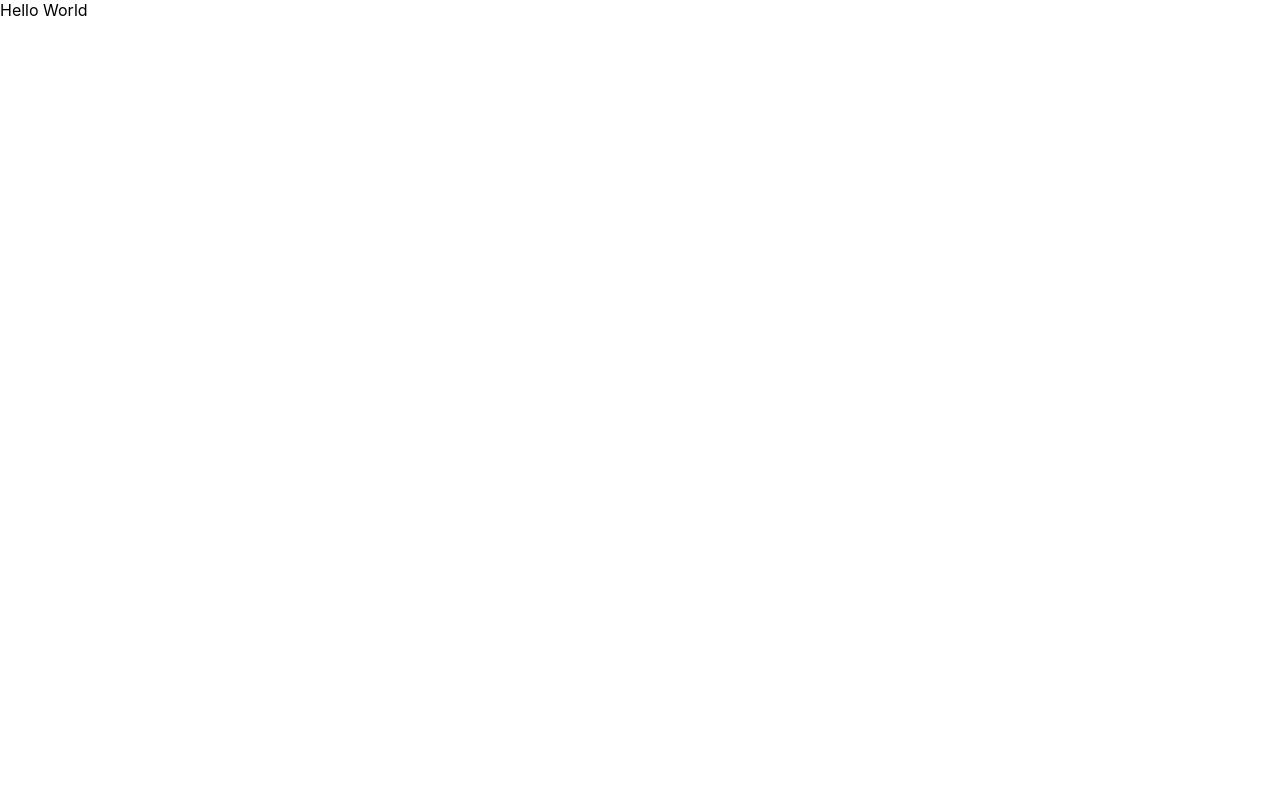
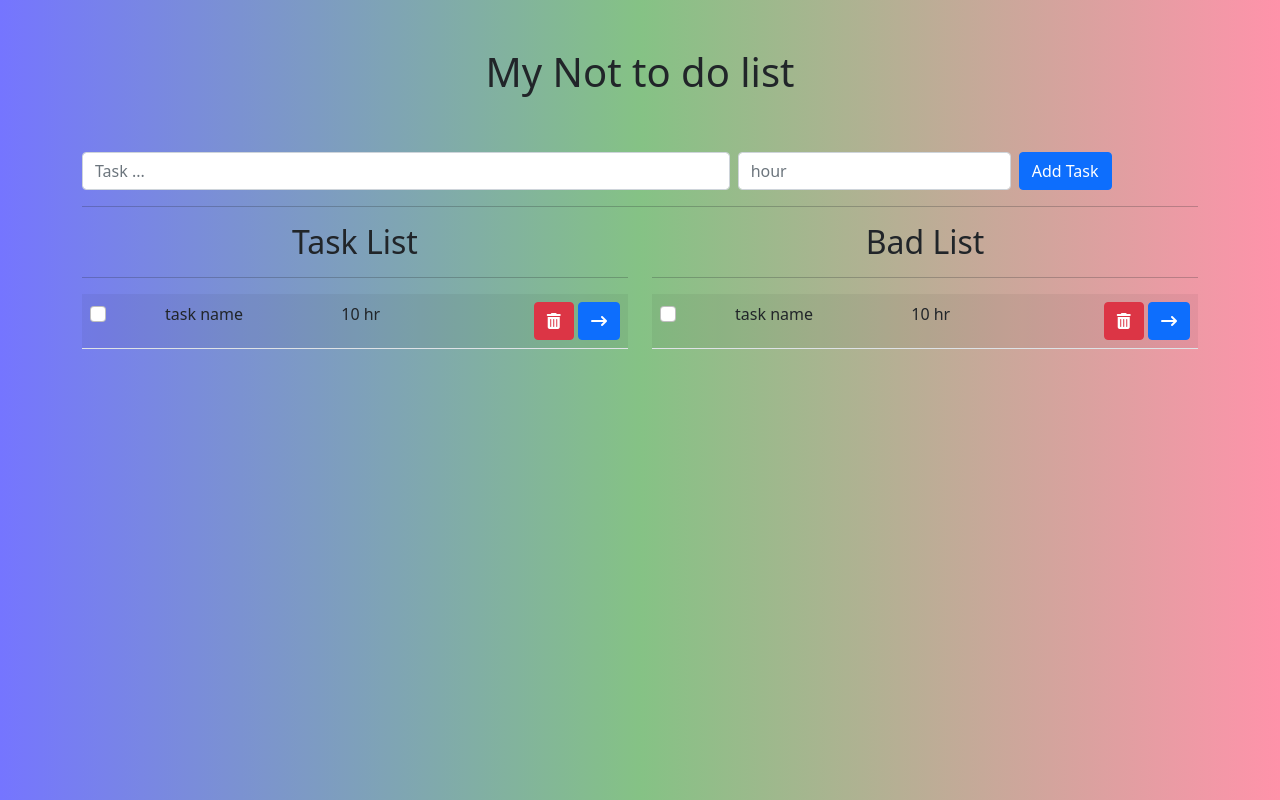
Before and after one commit to prateekkhindri/react-not-to-do-list, a React (Create React App) app: page / in a window 1280 px wide. Built offline with nearby package versions, Linux system fonts and the light colour scheme.

Commit message:
UI layout completed

```diff
--- a/package.json
+++ b/package.json
@@ -6,7 +6,9 @@
     "@testing-library/jest-dom": "^5.16.3",
     "@testing-library/react": "^12.1.4",
     "@testing-library/user-event": "^13.5.0",
+    "bootstrap": "^5.1.3",
     "react": "^18.0.0",
+    "react-bootstrap": "^2.2.2",
     "react-dom": "^18.0.0",
     "react-scripts": "5.0.0",
     "web-vitals": "^2.1.4"
--- a/public/index.html
+++ b/public/index.html
@@ -24,6 +24,16 @@
       work correctly both with client-side routing and a non-root public URL.
       Learn how to configure a non-root public URL by running `npm run build`.
     -->
+
+    <!-- Font awesome CDN -->
+    <link
+      rel="stylesheet"
+      href="https://cdnjs.cloudflare.com/ajax/libs/font-awesome/6.0.0/css/all.min.css"
+      integrity="sha512-9usAa10IRO0HhonpyAIVpjrylPvoDwiPUiKdWk5t3PyolY1cOd4DSE0Ga+ri4AuTroPR5aQvXU9xC6qOPnzFeg=="
+      crossorigin="anonymous"
+      referrerpolicy="no-referrer"
+    />
+
     <title>React Not To Do List</title>
   </head>
   <body>
--- a/src/App.css
+++ b/src/App.css
@@ -1,4 +1,4 @@
-.App {
+/* .App {
   text-align: center;
 }
 
@@ -35,4 +35,14 @@
   to {
     transform: rotate(360deg);
   }
+} */
+
+.wrapper {
+  min-height: 100vh;
+  background: linear-gradient(
+    to right,
+    rgba(0, 0, 255, 0.541),
+    rgba(0, 128, 0, 0.479),
+    rgba(255, 0, 55, 0.425)
+  );
 }
--- a/src/App.js
+++ b/src/App.js
@@ -1,8 +1,28 @@
 // import logo from './logo.svg';
+import { Container } from "react-bootstrap";
 import "./App.css";
+import { AddForm } from "./components/form/AddForm";
+import { TaskList } from "./components/task-list/TaskList";
+import { Title } from "./components/title/Title";
 
 function App() {
-  return <div>Hello World</div>;
+  return (
+    <div className="wrapper">
+      {/* We wrap all the components inside the container */}
+      <Container>
+        {/* Title component */}
+        <Title />
+
+        {/* Form component */}
+        <AddForm />
+
+        <hr />
+
+        {/* Task list component */}
+        <TaskList />
+      </Container>
+    </div>
+  );
 }
 
 export default App;
--- /dev/null
+++ b/src/components/form/AddForm.js
@@ -0,0 +1,57 @@
+import React, { useState } from "react";
+import { Button, Col, Form, Row } from "react-bootstrap";
+
+const initialState = {
+  task: "",
+  hr: "",
+};
+
+export const AddForm = () => {
+  // Making the form responsive with bootstrap - "g-2" is gap
+
+  // 1. Get the form data and store in local state on input field changed (we grab the input value)
+  const [task, setTask] = useState(initialState);
+
+  const handleOnChange = (e) => {
+    const { name, value } = e.target;
+    console.log(name, value);
+  };
+
+  console.log(task);
+
+  return (
+    <div>
+      {task.task}
+      <Form>
+        <Row className="g-2">
+          <Col md={7}>
+            <Form.Control
+              placeholder="Task ..."
+              onChange={handleOnChange}
+              name="task"
+            />
+          </Col>
+          <Col md={3}>
+            <Form.Control
+              placeholder="hour"
+              type="number"
+              onChange={handleOnChange}
+              name="hr"
+            />
+          </Col>
+          <Col md={2}>
+            {/* <Form.Control placeholder="Zip" /> */}
+            <Button variant="primary" type="submit">
+              Add Task
+            </Button>
+          </Col>
+        </Row>
+      </Form>
+    </div>
+  );
+};
+
+//
+// On form submit send the task data to the parent component to put in the task collections
+// Send the task list array to the task List components
+// Receive and loop the task array in the task List component
--- /dev/null
+++ b/src/components/form/FormRow.js
@@ -0,0 +1,24 @@
+import React from "react";
+import { Button, Form } from "react-bootstrap";
+
+export const FormRow = () => {
+  return (
+    <tr>
+      {/* Checkbox from react bootstrap */}
+      <td>
+        <Form.Check type="checkbox" label="" />
+      </td>
+      <td>task name</td>
+      <td>10 hr</td>
+      <td className="text-end">
+        {/*This td will have 2 buttons  */}
+        <Button variant="danger">
+          <i className="fa-solid fa-trash-can"></i>
+        </Button>{" "}
+        <Button variant="primary">
+          <i className="fa-solid fa-arrow-right-long"></i>
+        </Button>
+      </td>
+    </tr>
+  );
+};
--- /dev/null
+++ b/src/components/task-list/TaskList.js
@@ -0,0 +1,77 @@
+import React from "react";
+import { Button, Col, Form, Row, Table } from "react-bootstrap";
+import { FormRow } from "../form/FormRow";
+
+export const TaskList = () => {
+  // Responsive using bootstrap - md="6" here is the screen size
+  return (
+    <div>
+      <Row>
+        <Col md="6">
+          <h2 className="text-center">Task List</h2>
+          <hr />
+
+          {/* Table from React bootstrap */}
+          {/* This table is for the bad List */}
+          <Table striped hover>
+            {/* Below part is not needed */}
+            {/* <thead>
+              <tr>
+                <td>#</td>
+                <th>Task</th>
+                <th>Last Name</th>
+                <th>Username</th>
+              </tr>
+            </thead> */}
+
+            <tbody>
+              {/* <tr> */}
+              {/* Checkbox from react bootstrap */}
+              {/* <td>
+                  <Form.Check type="checkbox" label="" />
+                </td>
+                <td>task name</td>
+                <td>10 hr</td>
+                <td className="text-end"> */}
+              {/*This td will have 2 buttons  */}
+              {/* <Button variant="danger">
+                    <i className="fa-solid fa-trash-can"></i>
+                  </Button>{" "}
+                  <Button variant="primary">
+                    <i className="fa-solid fa-arrow-right-long"></i>
+                  </Button>
+                </td>
+              </tr> */}
+              {/* The 2 tr's below are not needed */}
+              {/* <tr>
+                <td>2</td>
+                <td>Jacob</td>
+                <td>Thornton</td>
+                <td>@fat</td>
+              </tr>
+              <tr>
+                <td>3</td>
+                <td colSpan={2}>Larry the Bird</td>
+                <td>@twitter</td>
+              </tr> */}
+
+              {/* We import the FormRow component below */}
+              <FormRow />
+            </tbody>
+          </Table>
+        </Col>
+        <Col md="6">
+          <h2 className="text-center">Bad List</h2>
+          <hr />
+
+          {/* This table is for the bad List */}
+          <Table striped hover>
+            <tbody>
+              <FormRow />
+            </tbody>
+          </Table>
+        </Col>
+      </Row>
+    </div>
+  );
+};
--- /dev/null
+++ b/src/components/title/Title.js
@@ -0,0 +1,5 @@
+import React from "react";
+
+export const Title = () => {
+  return <h1 className="text-center py-5">My Not to do list</h1>;
+};
```
Also changed, not shown: src/index.js (+7 -6 lines), 1 other file (tests, documents, lock files or other folders).
